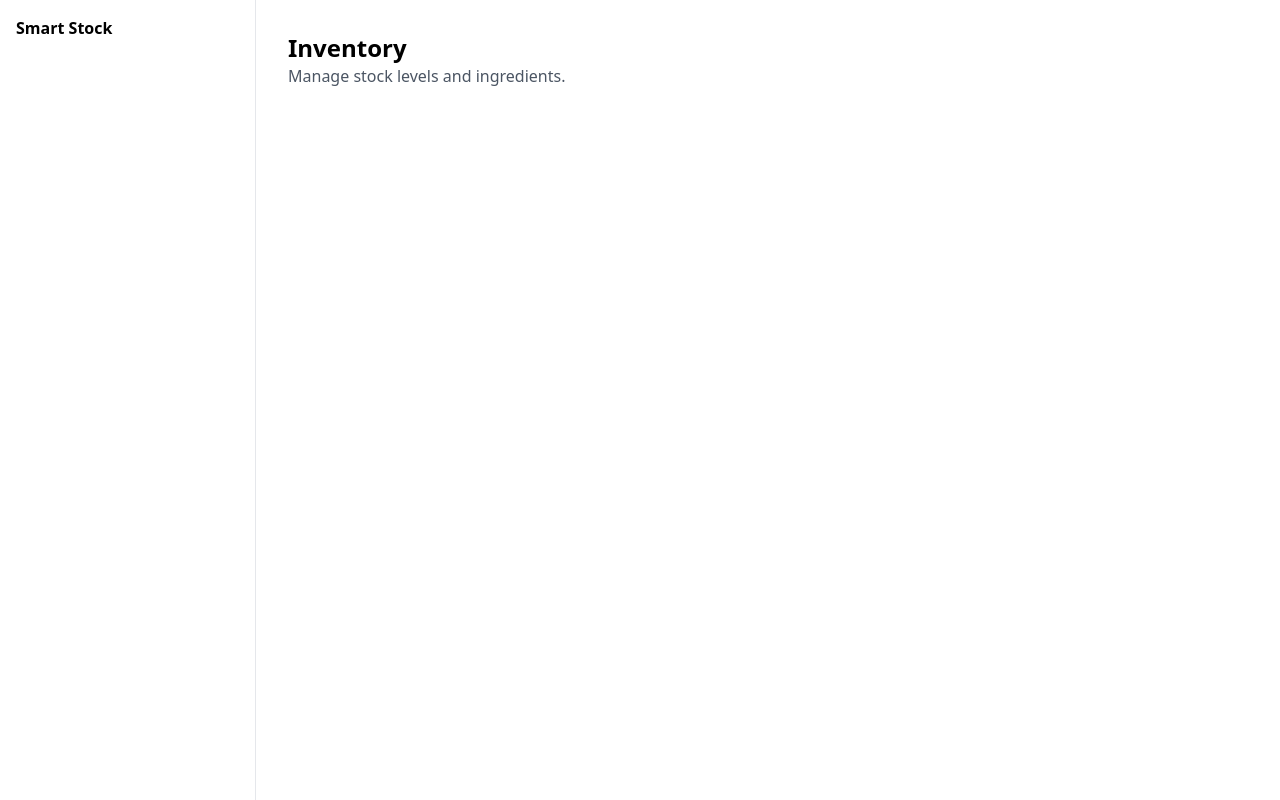
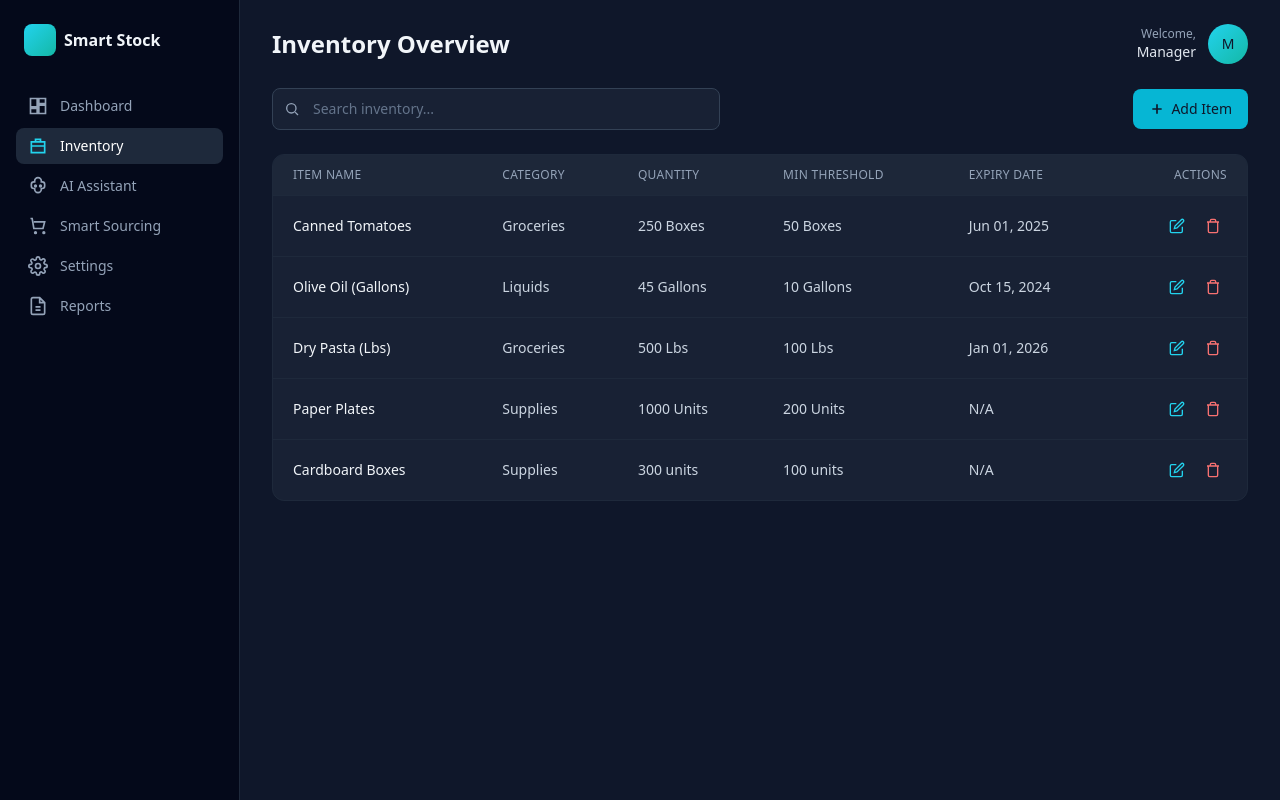
Before and after one commit to junhojeon77/smartstock-front, a Next.js app: page /inventory in a window 1280 px wide. Built offline with nearby package versions, Linux system fonts and the light colour scheme.

Commit message:
feat(dashboard): added inventory table and assitant, report page stubs

```diff
--- /dev/null
+++ b/app/(dashboard)/assistant/page.tsx
@@ -0,0 +1,8 @@
+export default function AIAssistantPage() {
+  return (
+    <div>
+      <h1 className="text-2xl font-semibold">AI Assistant</h1>
+      <p className="text-gray-600">Get help with your procurement tasks.</p>
+    </div>
+  );
+}
--- a/app/(dashboard)/inventory/page.tsx
+++ b/app/(dashboard)/inventory/page.tsx
@@ -1,8 +1,154 @@
+import { Topbar } from "@/components/layout/Topbar";
+
+type Row = {
+  name: string;
+  category: string;
+  quantity: string;
+  threshold: string;
+  expiry: string;
+};
+
+const rows: Row[] = [
+  {
+    name: "Canned Tomatoes",
+    category: "Groceries",
+    quantity: "250 Boxes",
+    threshold: "50 Boxes",
+    expiry: "Jun 01, 2025",
+  },
+  {
+    name: "Olive Oil (Gallons)",
+    category: "Liquids",
+    quantity: "45 Gallons",
+    threshold: "10 Gallons",
+    expiry: "Oct 15, 2024",
+  },
+  {
+    name: "Dry Pasta (Lbs)",
+    category: "Groceries",
+    quantity: "500 Lbs",
+    threshold: "100 Lbs",
+    expiry: "Jan 01, 2026",
+  },
+  {
+    name: "Paper Plates",
+    category: "Supplies",
+    quantity: "1000 Units",
+    threshold: "200 Units",
+    expiry: "N/A",
+  },
+  {
+    name: "Cardboard Boxes",
+    category: "Supplies",
+    quantity: "300 units",
+    threshold: "100 units",
+    expiry: "N/A",
+  },
+];
+
+function EditIcon() {
+  return (
+    <svg viewBox="0 0 24 24" fill="none" stroke="currentColor" strokeWidth="2" className="h-4 w-4">
+      <path d="M11 4H4a2 2 0 00-2 2v14a2 2 0 002 2h14a2 2 0 002-2v-7" />
+      <path d="M18.5 2.5a2.121 2.121 0 113 3L12 15l-4 1 1-4 9.5-9.5z" />
+    </svg>
+  );
+}
+
+function TrashIcon() {
+  return (
+    <svg viewBox="0 0 24 24" fill="none" stroke="currentColor" strokeWidth="2" className="h-4 w-4">
+      <path d="M3 6h18M8 6V4a2 2 0 012-2h4a2 2 0 012 2v2m3 0v14a2 2 0 01-2 2H7a2 2 0 01-2-2V6h14z" />
+    </svg>
+  );
+}
+
+function SearchIcon() {
+  return (
+    <svg viewBox="0 0 24 24" fill="none" stroke="currentColor" strokeWidth="2" className="h-4 w-4">
+      <circle cx="11" cy="11" r="7" />
+      <path d="M21 21l-4.3-4.3" />
+    </svg>
+  );
+}
+
+function PlusIcon() {
+  return (
+    <svg viewBox="0 0 24 24" fill="none" stroke="currentColor" strokeWidth="2.5" className="h-4 w-4">
+      <path d="M12 5v14M5 12h14" />
+    </svg>
+  );
+}
+
 export default function InventoryPage() {
   return (
-    <div>
-      <h1 className="text-2xl font-semibold">Inventory</h1>
-      <p className="text-gray-600">Manage stock levels and ingredients.</p>
-    </div>
+    <>
+      <Topbar title="Inventory Overview" />
+
+      <div className="flex-1 px-8 pb-8">
+        <div className="flex items-center justify-between gap-4 mb-6">
+          <div className="relative flex-1 max-w-md">
+            <div className="absolute left-3 top-1/2 -translate-y-1/2 text-slate-400">
+              <SearchIcon />
+            </div>
+            <input
+              type="search"
+              placeholder="Search inventory..."
+              className="w-full rounded-lg border border-slate-700 bg-slate-800/60 pl-10 pr-3 py-2.5 text-sm text-slate-100 placeholder:text-slate-500 focus:border-cyan-500 focus:outline-none focus:ring-2 focus:ring-cyan-500/20"
+            />
+          </div>
+
+          <button className="inline-flex items-center gap-1.5 rounded-lg bg-cyan-500 px-4 py-2.5 text-sm font-medium text-slate-900 hover:bg-cyan-400">
+            <PlusIcon />
+            Add Item
+          </button>
+        </div>
+
+        <div className="rounded-xl border border-slate-800 bg-slate-800/60 overflow-hidden">
+          <table className="w-full text-sm">
+            <thead>
+              <tr className="bg-slate-800/80 text-xs uppercase tracking-wide text-slate-400">
+                <th className="text-left font-medium px-5 py-3">Item Name</th>
+                <th className="text-left font-medium px-5 py-3">Category</th>
+                <th className="text-left font-medium px-5 py-3">Quantity</th>
+                <th className="text-left font-medium px-5 py-3">Min Threshold</th>
+                <th className="text-left font-medium px-5 py-3">Expiry Date</th>
+                <th className="text-right font-medium px-5 py-3">Actions</th>
+              </tr>
+            </thead>
+            <tbody>
+              {rows.map((row) => (
+                <tr
+                  key={row.name}
+                  className="border-t border-slate-800 hover:bg-slate-800/40"
+                >
+                  <td className="px-5 py-4 text-slate-100">{row.name}</td>
+                  <td className="px-5 py-4 text-slate-300">{row.category}</td>
+                  <td className="px-5 py-4 text-slate-300">{row.quantity}</td>
+                  <td className="px-5 py-4 text-slate-300">{row.threshold}</td>
+                  <td className="px-5 py-4 text-slate-300">{row.expiry}</td>
+                  <td className="px-5 py-4">
+                    <div className="flex items-center justify-end gap-2">
+                      <button
+                        className="rounded-md p-1.5 text-cyan-400 hover:bg-slate-700"
+                        aria-label={`Edit ${row.name}`}
+                      >
+                        <EditIcon />
+                      </button>
+                      <button
+                        className="rounded-md p-1.5 text-red-400 hover:bg-slate-700"
+                        aria-label={`Delete ${row.name}`}
+                      >
+                        <TrashIcon />
+                      </button>
+                    </div>
+                  </td>
+                </tr>
+              ))}
+            </tbody>
+          </table>
+        </div>
+      </div>
+    </>
   );
 }
--- a/app/(dashboard)/layout.tsx
+++ b/app/(dashboard)/layout.tsx
@@ -1,15 +1,14 @@
+import { Sidebar } from "@/components/layout/Sidebar";
+
 export default function DashboardLayout({
   children,
 }: {
   children: React.ReactNode;
 }) {
   return (
-    <div className="min-h-screen flex">
-      <aside className="w-64 border-r p-4">
-        {/* TODO: sidebar navigation */}
-        <div className="font-bold">Smart Stock</div>
-      </aside>
-      <main className="flex-1 p-8">{children}</main>
+    <div className="min-h-screen flex bg-slate-900 text-slate-100">
+      <Sidebar />
+      <div className="flex-1 flex flex-col min-w-0">{children}</div>
     </div>
   );
 }
--- /dev/null
+++ b/app/(dashboard)/reports/page.tsx
@@ -0,0 +1,8 @@
+export default function ReportsPage() {
+  return (
+    <div>
+      <h1 className="text-2xl font-semibold">Reports</h1>
+      <p className="text-gray-600">View and analyze your procurement data.</p>
+    </div>
+  );
+}
```
